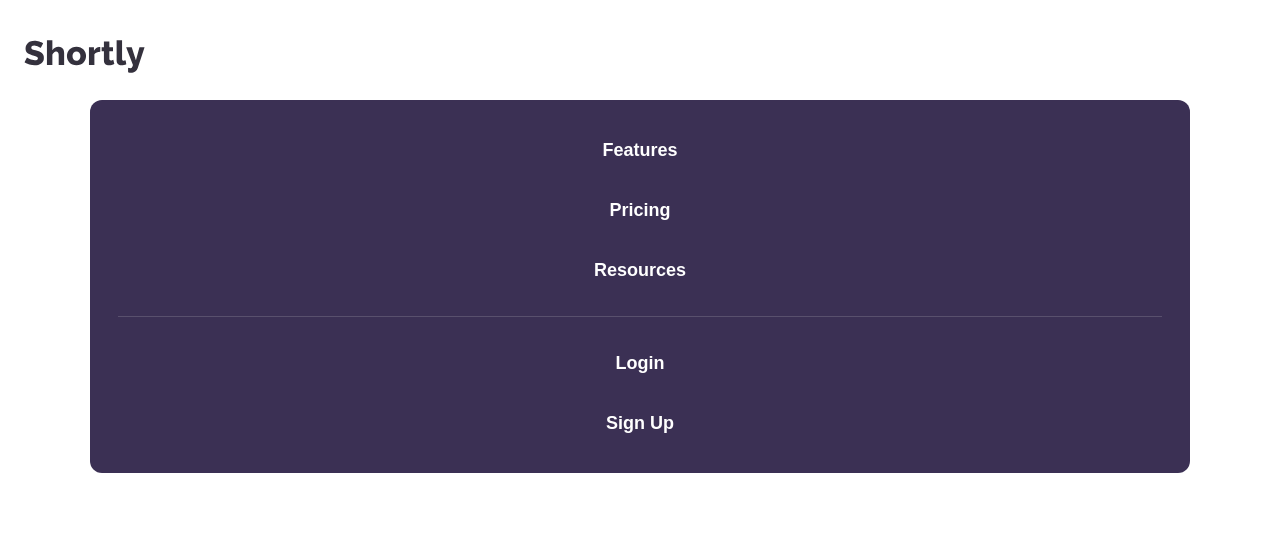
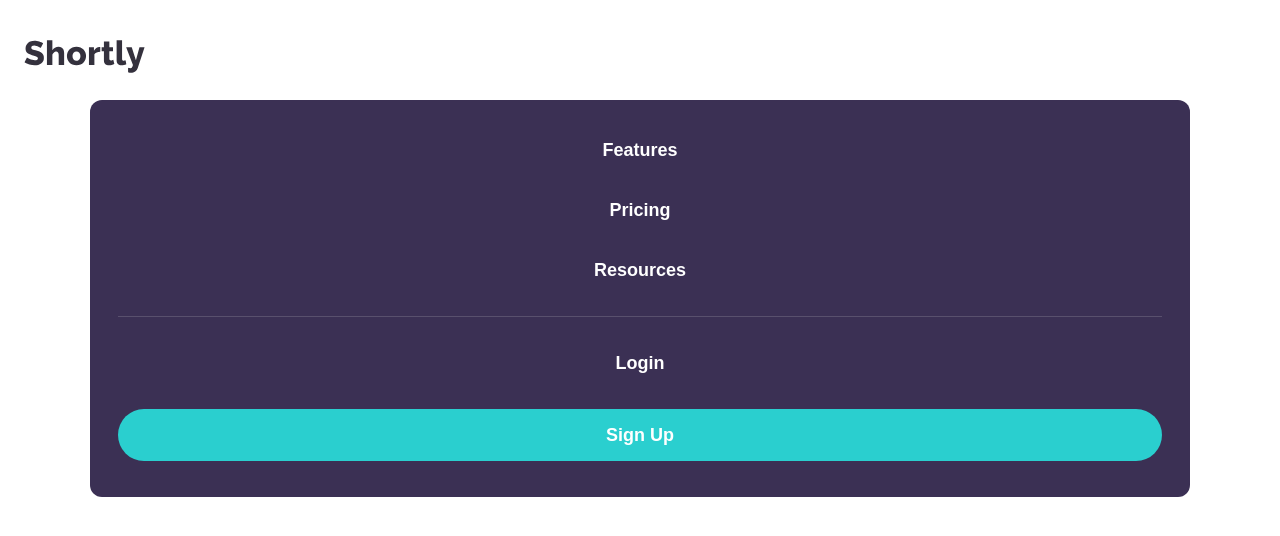
Before and after one commit to AlbertoLed/URL-shortening-API-landing-page, a React (Vite) app: page / in a window 1280 px wide. Shown: the top 536 px of the page. Built offline with nearby package versions, Linux system fonts and the light colour scheme; some icons are missing.

Commit message:
Add button component

```diff
--- a/package.json
+++ b/package.json
@@ -10,6 +10,7 @@
     "preview": "vite preview"
   },
   "dependencies": {
+    "classnames": "^2.3.2",
     "react": "^18.2.0",
     "react-dom": "^18.2.0",
     "react-icons": "^4.10.1"
--- /dev/null
+++ b/src/components/Button.jsx
@@ -0,0 +1,19 @@
+import classNames from 'classnames'
+
+
+
+function Button({children, size, rounded, variant, className, ...props}) {
+
+    const bgColor = variant === 'applied' ? 'bg-violet-200' : 'bg-cyan'
+
+    const borderRadius = rounded === 'full' ? 'rounded-full' : 'rounded-md'
+
+
+
+    const styles = classNames('py-3 hover:cursor-pointer hover:saturate-50 hover:brightness-150', bgColor, borderRadius, className)
+    return(
+        <button className={styles} {...props} >{children}</button>
+    )
+}
+
+export default Button
--- a/src/components/Navbar.jsx
+++ b/src/components/Navbar.jsx
@@ -1,6 +1,7 @@
 import { IconContext } from 'react-icons'
 import { FaBars } from 'react-icons/fa6'
 import logo from '../../public/logo.svg'
+import Button from './Button'
 
 function Navbar() {
     return (
@@ -12,7 +13,7 @@ function Navbar() {
                 <li className='hover:cursor-pointer hover:opacity-80'>Resources</li>
                 <hr className='w-full border-violet-100 opacity-30'/>
                 <li className='hover:cursor-pointer hover:opacity-80'>Login</li>
-                <li className='hover:cursor-pointer hover:opacity-80'>Sign Up</li>
+                <li className='w-full'><Button variant='base' rounded='full' className='w-full'>Sign Up</Button></li>
             </ul>
             <IconContext.Provider value={{color: 'hsl(257, 7%, 63%)', size: '1.8em', className:'ml-auto t-violete hover:cursor-pointer'}}>
                 <FaBars />
```
Also changed, not shown: 1 other file (tests, documents, lock files or other folders).
